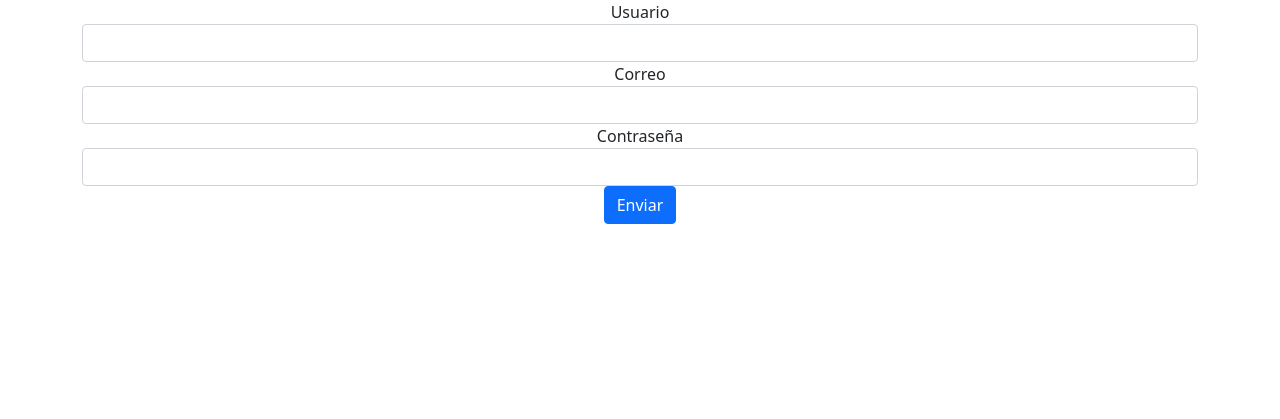
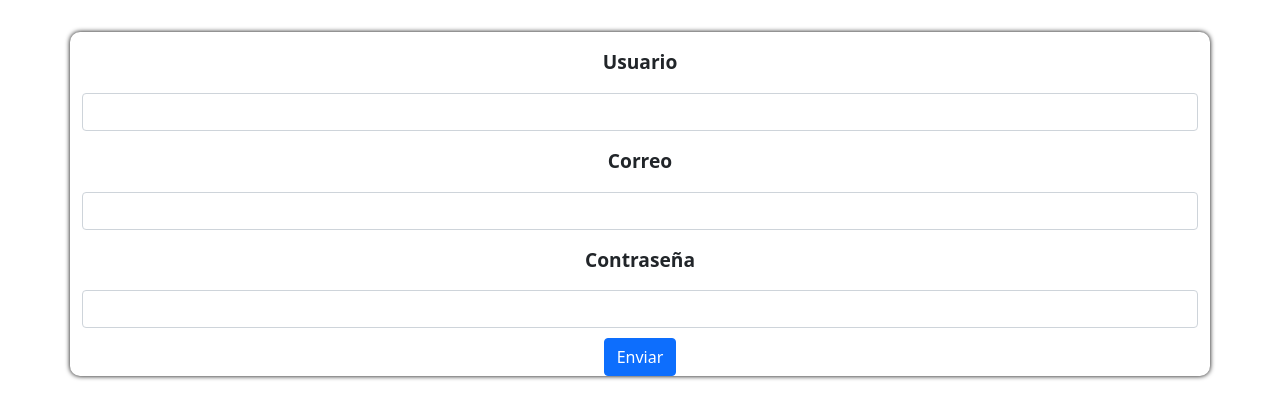
Before and after one commit to walkeriorus/flask-login, a Flask app: page /create in a window 1280 px wide. Shown: the part 56-475 px from the top of the page. Run offline with Flask 2, Linux system fonts and the light colour scheme.

Commit message:
Modificaciones en el archivo de estilos

```diff
--- a/static/css/styles.css
+++ b/static/css/styles.css
@@ -32,6 +49,28 @@ body{
     border: 1px solid grey;
     filter: drop-shadow( 0px 0px 5px black)
 }
+.miniatura-prod{
+    max-width: 100px;
+}
+#form{
+    margin-top: 2rem;
+}
+form{
+    box-shadow: 0 0 5px 0 black;
+    border-radius: 10px;
+}
+form label{
+    font-size: 1.2rem;
+    font-weight: 600;
+    margin-top: 1rem;
+    margin-bottom: 1rem;
+}
+form input[type="text"]{
+    text-align: center;
+}
+form>button[type='submit']{
+    margin-top: 10px;
+}
 @media screen and (min-width:1200px) {
     .img-no-disponible{
         width: 350px;
```
Also changed, not shown: other parts of static/css/styles.css (+20 -3 lines).
